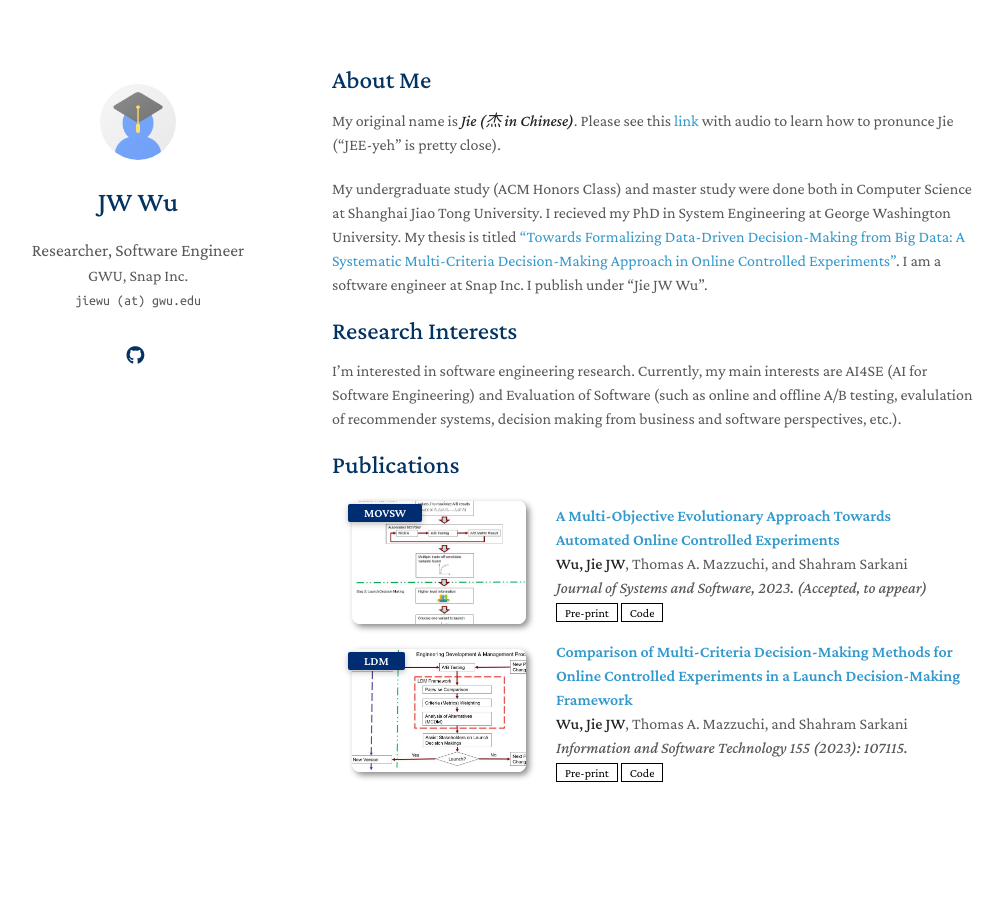
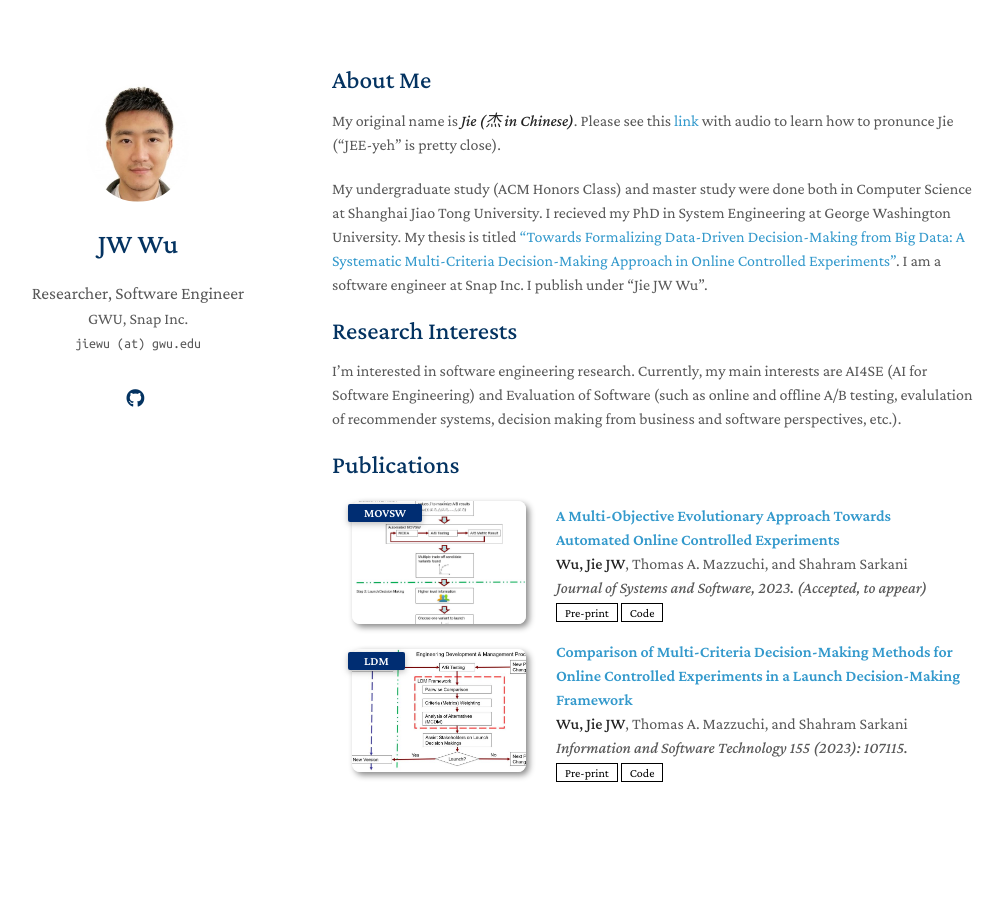
Before and after one commit to yaoyao-liu/minimal-light, a Jekyll site: the page built from index.md, in a window 1280 px wide. Shown: the whole page, without its empty margins (138-1142 px from the left). Built offline with Jekyll 4.4.1, drawn with Linux system fonts in a browser that asks for light colours; nearby versions of some CDN libraries; a style sheet for code colours, icons or effects is not loaded; our own code applies the rules of GitHub Pages for plain Markdown files.

Commit message:
Update _config.yml

```diff
--- a/_config.yml
+++ b/_config.yml
@@ -17,7 +17,7 @@ github_link: https://github.com/jw-wu-git
 
 # Images (e.g., your profile picture and your website's favicon)
 # "favicon" and "favicon_dark" are used for the light and dark modes, respectively.
-avatar: ./assets/img/avatar.png
+avatar: ./assets/img/jw.JPG
 favicon: ./assets/img/favicon.png
 favicon_dark: ./assets/img/favicon-dark.png
 
```
